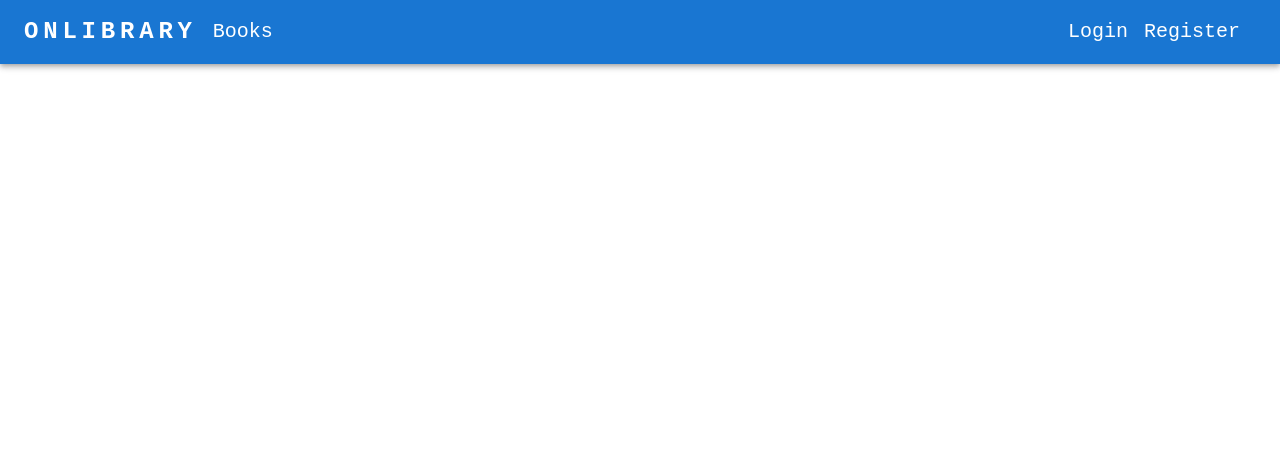
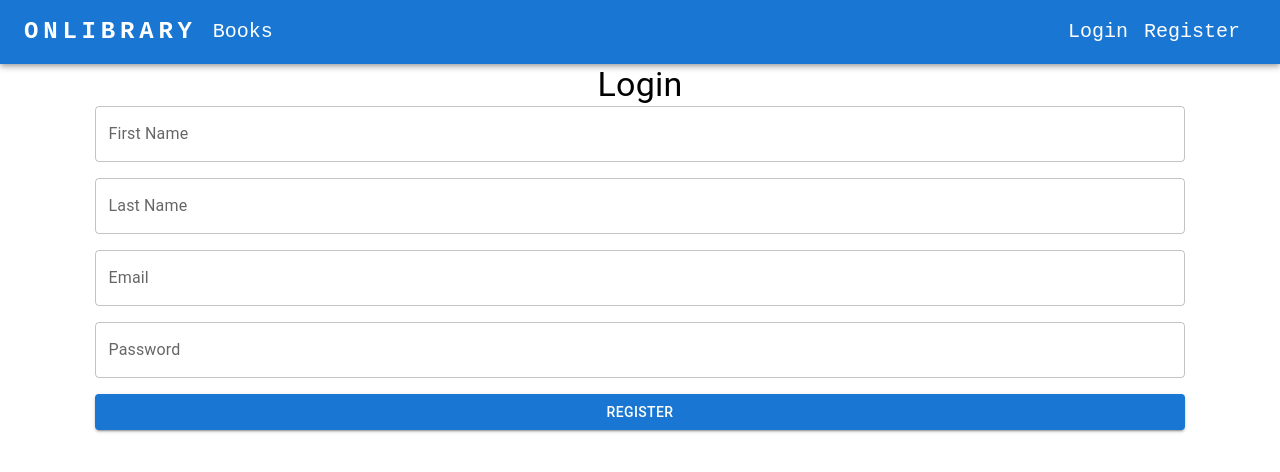
Before and after one commit to Katarinaa12/iteh-biblioteka, a React (Create React App) app in the folder client/: page /register in a window 1280 px wide. Shown: the top 472 px of the page. Built offline with nearby package versions, Linux system fonts and the light colour scheme.

Commit message:
Dodate stranice za login i registraciju

```diff
--- a/client/src/App.tsx
+++ b/client/src/App.tsx
@@ -1,8 +1,11 @@
 import React from 'react';
 import './App.css';
-import { Routes } from 'react-router-dom';
+import { Route, Routes } from 'react-router-dom';
 import { useUserContext } from './userContext';
 import Navbar from './components/Navbar';
+import HomePage from './components/HomePage';
+import LoginPage from './components/LoginPage';
+import RegisterPage from './components/RegisterPage';
 
 function App() {
   const { user } = useUserContext();
@@ -10,7 +13,15 @@ function App() {
     <div>
       <Navbar />
       <Routes>
-
+        <Route path='*' element={<HomePage />} />
+        {
+          !user && (
+            <>
+              <Route path='/login' element={<LoginPage />} />
+              <Route path='/register' element={<RegisterPage />} />
+            </>
+          )
+        }
       </Routes>
     </div>
   );
--- /dev/null
+++ b/client/src/components/HomePage.tsx
@@ -0,0 +1,7 @@
+import React from 'react'
+
+export default function HomePage() {
+    return (
+        <div>HomePage</div>
+    )
+}
--- /dev/null
+++ b/client/src/components/LoginPage.tsx
@@ -0,0 +1,57 @@
+import { Box, Button, TextField, Typography } from '@mui/material'
+import React, { useState } from 'react'
+import { useUserContext } from '../userContext'
+import { useNavigate } from 'react-router';
+
+export default function LoginPage() {
+    const [formState, setFormState] = useState({
+        email: '',
+        password: ''
+    })
+    const { login } = useUserContext();
+    const [error, setError] = useState('');
+    const navigate = useNavigate();
+    return (
+        <Box sx={{
+            display: 'flex',
+            flexDirection: 'column',
+            alignItems: 'center'
+        }}>
+            <Typography variant='h4'>Login</Typography>
+            <form onSubmit={async e => {
+                e.preventDefault();
+                try {
+                    await login(formState.email, formState.password)
+                    navigate('/')
+                } catch (error) {
+                    setError('Invalid email or password')
+                }
+            }} onChange={e => {
+                if (!e.target) {
+                    return;
+                }
+                const target = e.target as any
+                setFormState(prev => {
+                    return {
+                        ...prev,
+                        [target.name]: target.value
+                    }
+                })
+            }}>
+                <TextField sx={{ mb: 2 }} fullWidth label='Email' type='email' placeholder='Email' name='email' />
+                <TextField sx={{ mb: 2 }} fullWidth label='Password' type='password' placeholder='Password' name='password' />
+                <Button type='submit' variant='contained' fullWidth>Login</Button>
+                {
+                    error && (
+                        <Typography
+                            sx={{
+                                color: 'red',
+                                mt: 2
+                            }}
+                        >{error}</Typography>
+                    )
+                }
+            </form>
+        </Box>
+    )
+}
--- a/client/src/components/Navbar.tsx
+++ b/client/src/components/Navbar.tsx
@@ -3,7 +3,7 @@ import NavbarLink from './NavbarLink'
 import { useUserContext } from '../userContext';
 
 export default function Navbar() {
-    const { user } = useUserContext();
+    const { user, logout } = useUserContext();
     return (
         <AppBar position='static'>
             <Toolbar>
@@ -22,7 +22,7 @@ export default function Navbar() {
                 </Box>
                 {
                     user ? (
-                        <Button color="inherit">
+                        <Button onClick={logout} color="inherit">
                             <Typography
                                 noWrap
                                 sx={{
--- /dev/null
+++ b/client/src/components/RegisterPage.tsx
@@ -0,0 +1,65 @@
+import { Box, Typography, TextField, Button } from '@mui/material';
+import React, { useState } from 'react'
+import { useNavigate } from 'react-router';
+import { useUserContext } from '../userContext';
+
+export default function RegisterPage() {
+    const [formState, setFormState] = useState({
+        email: '',
+        password: '',
+        firstName: '',
+        lastName: ''
+    })
+    const { register } = useUserContext();
+    const [error, setError] = useState('');
+    const navigate = useNavigate();
+    return (
+        <Box sx={{
+            display: 'flex',
+            flexDirection: 'column',
+            alignItems: 'center'
+        }}>
+            <Typography variant='h4'>Login</Typography>
+            <form onSubmit={async e => {
+                e.preventDefault();
+                try {
+                    await register({
+                        email: formState.email,
+                        password: formState.password,
+                        name: `${formState.firstName} ${formState.lastName}`
+                    })
+                    navigate('/')
+                } catch (error) {
+                    setError('User already exists')
+                }
+            }} onChange={e => {
+                if (!e.target) {
+                    return;
+                }
+                const target = e.target as any
+                setFormState(prev => {
+                    return {
+                        ...prev,
+                        [target.name]: target.value
+                    }
+                })
+            }}>
+                <TextField sx={{ mb: 2 }} fullWidth label='First Name' placeholder='First Name' name='firstName' />
+                <TextField sx={{ mb: 2 }} fullWidth label='Last Name' placeholder='Last Name' name='lastName' />
+                <TextField sx={{ mb: 2 }} fullWidth label='Email' type='email' placeholder='Email' name='email' />
+                <TextField sx={{ mb: 2 }} fullWidth label='Password' type='password' placeholder='Password' name='password' />
+                <Button type='submit' variant='contained' fullWidth>Register</Button>
+                {
+                    error && (
+                        <Typography
+                            sx={{
+                                color: 'red',
+                                mt: 2
+                            }}
+                        >{error}</Typography>
+                    )
+                }
+            </form>
+        </Box>
+    )
+}
--- a/client/src/setupProxy.js
+++ b/client/src/setupProxy.js
@@ -6,6 +6,9 @@ module.exports = function (app) {
         createProxyMiddleware({
             target: 'http://localhost:8000',
             changeOrigin: true,
+            pathRewrite: (path) => {
+                return '/api' + path;
+            }
         })
     );
 };
```
Also changed, not shown: client/src/components/FormControl.tsx (added, +12 -0 lines), 1 other file (tests, documents, lock files or other folders).
